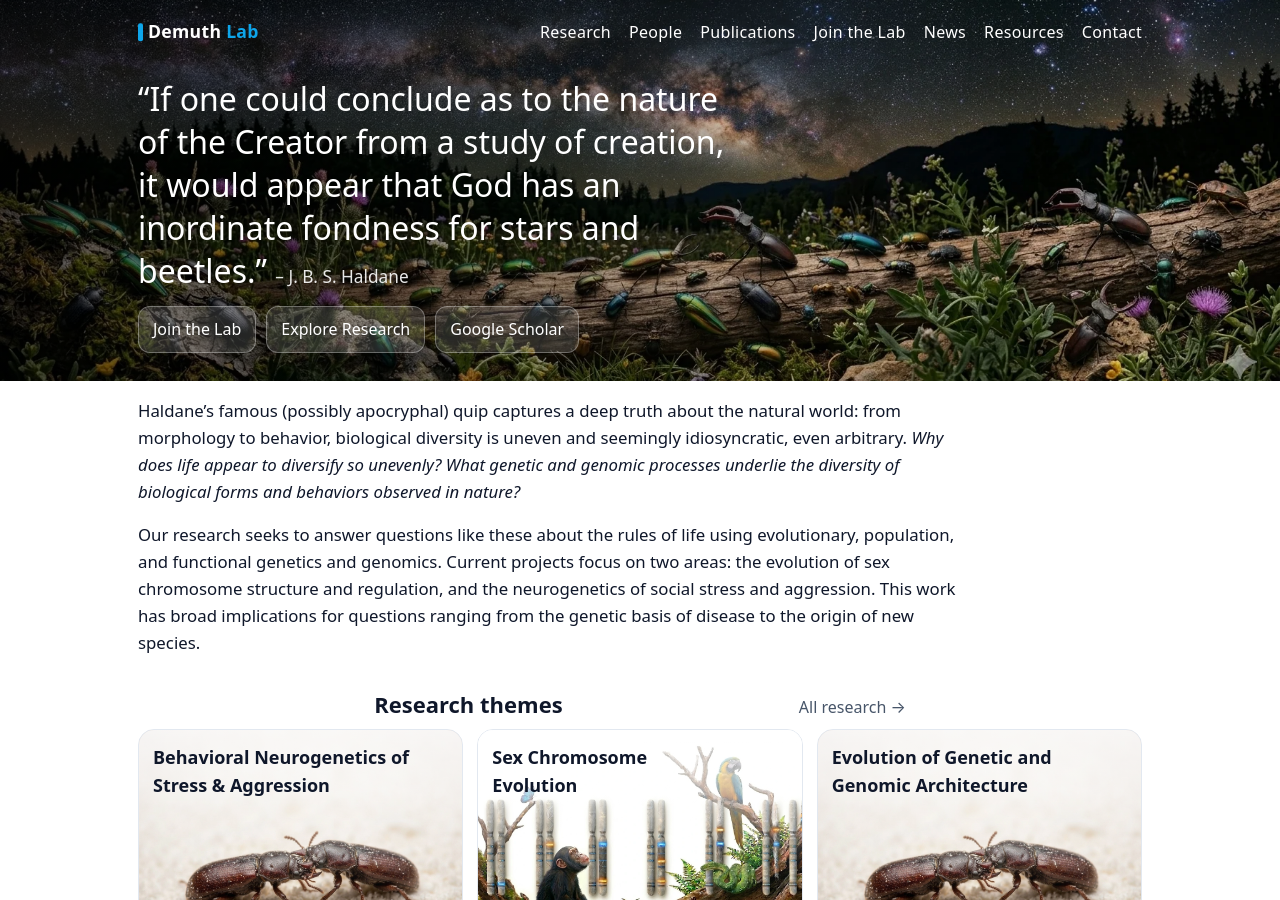
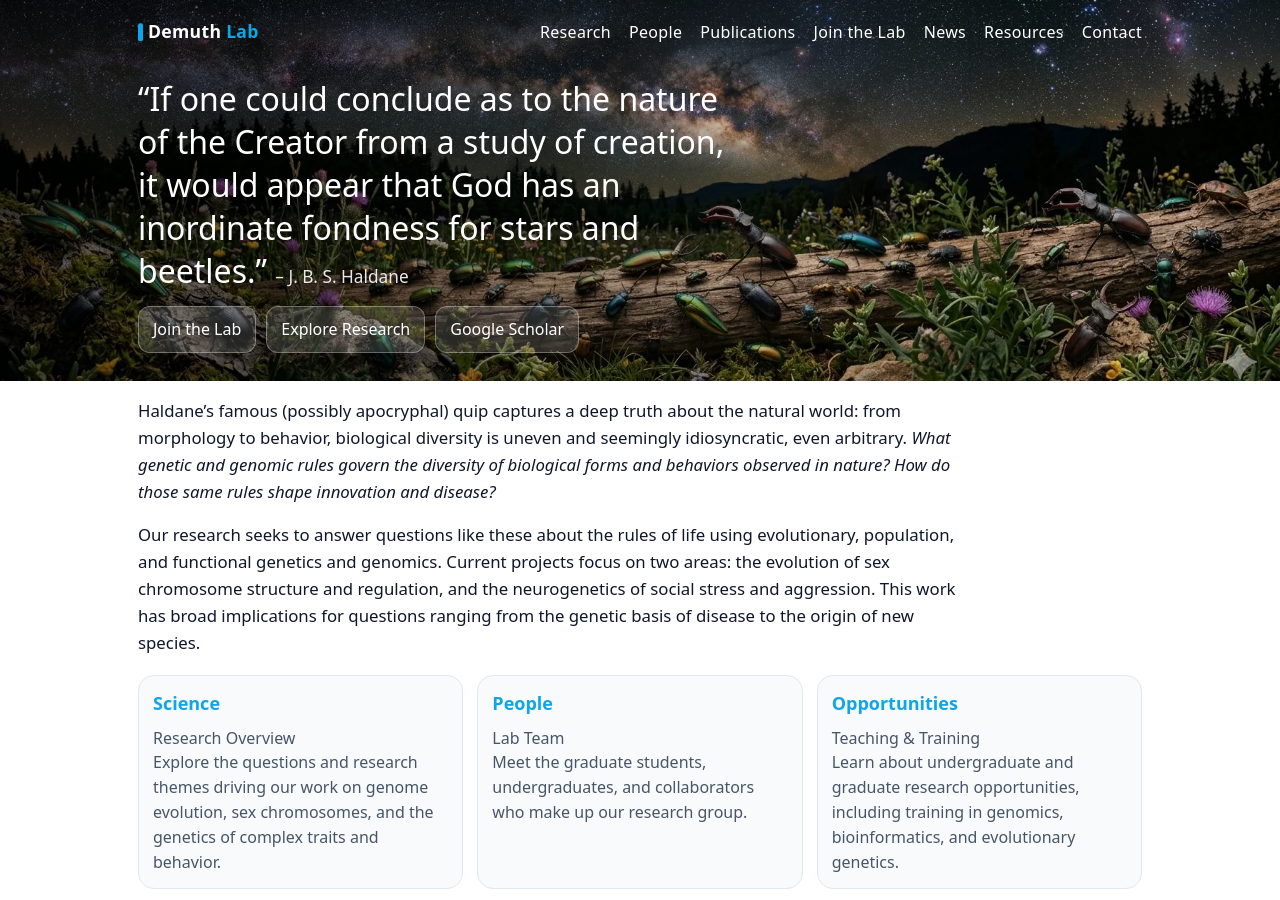
Before and after one commit to demuth-lab/demuth-lab.github.io, a Jekyll site: the page built from index.md, in a window 1280 px wide and 900 px high. Built offline with Jekyll 4.4.1, drawn with Linux system fonts in a browser that asks for light colours.

Commit message:
Update index.md

```diff
--- a/index.md
+++ b/index.md
@@ -24,24 +24,18 @@ show_title: false
 </section>
 
 <div class="research-intro">
-<p>Haldane’s famous (possibly apocryphal) quip captures a deep truth about the natural world: from morphology to behavior, biological diversity is uneven and seemingly idiosyncratic, even arbitrary. <em>Why does life appear to diversify so unevenly? What genetic and genomic processes underlie the diversity of biological forms and behaviors observed in nature?</em></p>
+<p>Haldane’s famous (possibly apocryphal) quip captures a deep truth about the natural world: from morphology to behavior, biological diversity is uneven and seemingly idiosyncratic, even arbitrary. <em>What genetic and genomic rules govern the diversity of biological forms and behaviors observed in nature? How do those same rules shape innovation and disease?</em></p>
 
 <p>Our research seeks to answer questions like these about the rules of life using evolutionary, population, and functional genetics and genomics. Current projects focus on two areas: the evolution of sex chromosome structure and regulation, and the neurogenetics of social stress and aggression. This work has broad implications for questions ranging from the genetic basis of disease to the origin of new species.
 </p>
 </div>
 
-<div class="section-title">
-<p> <h2>Research themes</h2>
-    <a class="muted" href="{{ '/research/' | relative_url }}">All research →</a>
-</p>
-</div>
-
-
-<div class="cards">
-  {% for c in site.data.research_cards %}
-    <a class="card card-image" href="{{ c.url | relative_url }}" style="--card-img:url('{{ c.image }}')">
-      <h3>{{ c.title }}</h3>
-      <p>{{ c.blurb }}</p>
+<div class="cards home-cards">
+  {% for card in site.data.home_cards %}
+    <a class="card" href="{{ card.url | relative_url }}">
+      <h3>{{ card.title }}</h3>
+      <p class="card-kicker">{{ card.kicker }}</p>
+      <p>{{ card.description }}</p>
     </a>
   {% endfor %}
 </div>
```
